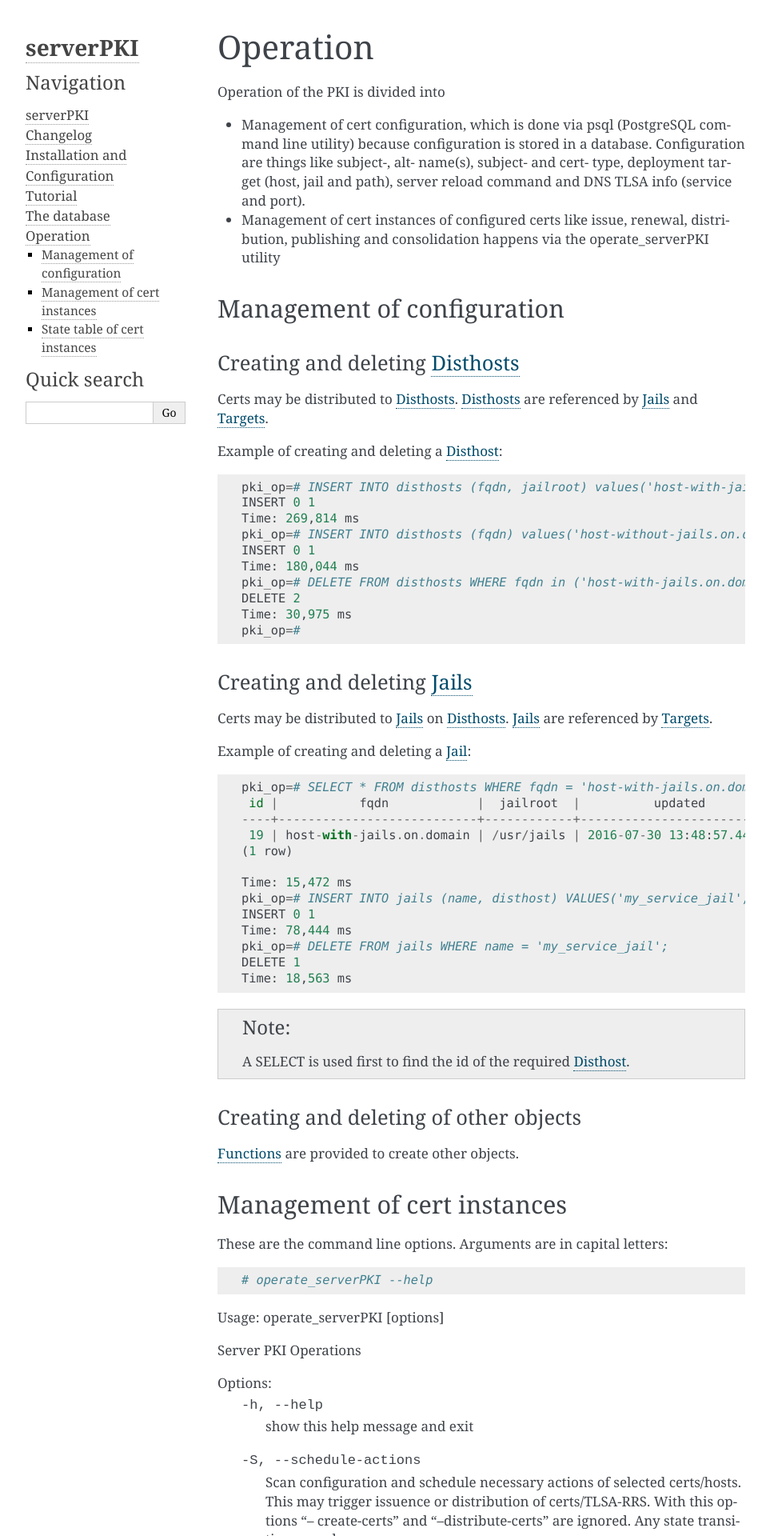
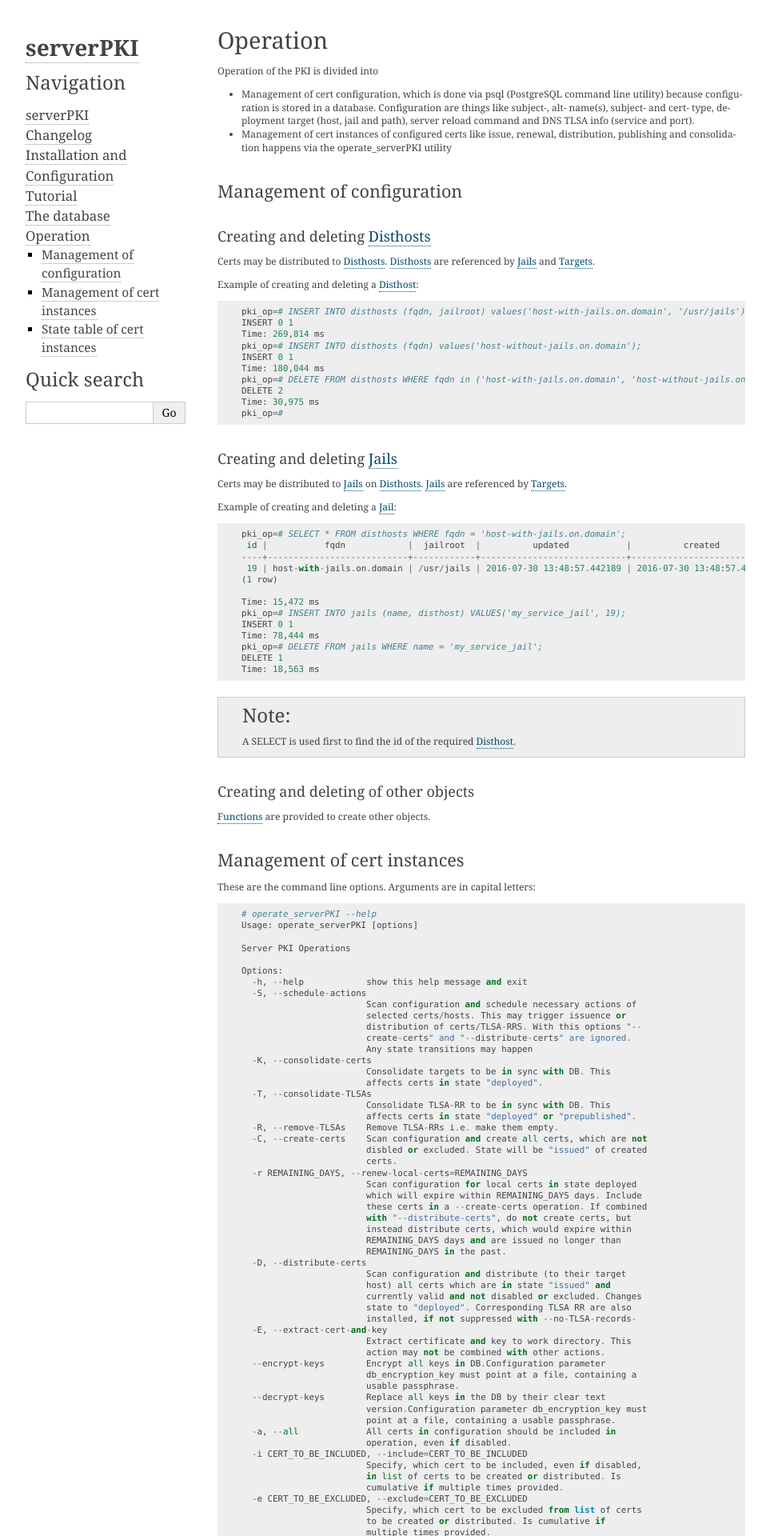
Before and after one commit to mc3/serverPKI, a Sphinx documentation site: the page built from docs/operation.rst, in a window 1280 px wide. Shown: the top 1920 px of the page at 80% size, without its empty margins (148-1111 px from the left). Built offline with Sphinx 7.4.7, drawn with Linux system fonts in a browser that asks for light colours; some of the changed text lies outside the part shown.

Commit message:
Documented --renew-local-certs + doc tweaks

```diff
--- a/docs/conf.py
+++ b/docs/conf.py
@@ -86,6 +86,10 @@
 # a list of builtin themes.
 #
 html_theme = 'alabaster'
+html_theme_options = {
+    'font_size': '12px'
+}
+
 html_sidebars = {
     '**': [
         'about.html',
--- a/docs/operation.rst
+++ b/docs/operation.rst
@@ -90,77 +90,94 @@
 These are the command line options. Arguments are in capital letters::
 
   # operate_serverPKI --help
-Usage: operate_serverPKI [options]
+  Usage: operate_serverPKI [options]
 
-Server PKI Operations
+  Server PKI Operations
 
-Options:
-  -h, --help            show this help message and exit
-  -S, --schedule-actions
-                        Scan configuration and schedule necessary actions of
-                        selected certs/hosts. This may trigger issuence or
-                        distribution of certs/TLSA-RRS. With this options "--
-                        create-certs" and "--distribute-certs" are ignored.
-                        Any state transitions may happen
-  -K, --consolidate-certs
-                        Consolidate targets to be in sync with DB. This
-                        affects certs in state "deployed".
-  -T, --consolidate-TLSAs
-                        Consolidate TLSA-RR to be in sync with DB. This
-                        affects certs in state "deployed" or "prepublished".
-  -R, --remove-TLSAs    Remove TLSA-RRs i.e. make them empty.
-  -C, --create-certs    Scan configuration and create all certs, which are not
-                        disbled or excluded. State will be "issued" of created
-                        certs.
-  -D, --distribute-certs
-                        Scan configuration and distribute (to their target
-                        host) all certs which are in state "issued" and
-                        currently valid and not disabled or excluded. Changes
-                        state to "deployed". Corresponding TLSA RR are also
-                        installed, if not suppressed with --no-TLSA-records-
-  -E, --extract-cert-and-key
-                        Extract certificate and key to work directory. This
-                        action may not be combined with other actions.
-  --encrypt-keys        Encrypt all keys in DB.Configuration parameter
-                        db_encryption_key must pointat a file, containing a
-                        usable passphrase.
-  --decrypt-keys        Replace all keys in the DB by their clear text
-                        version.Configuration parameter db_encryption_key must
-                        pointat a file, containing a usable passphrase.
-  -a, --all             All certs in configuration should be included in
-                        operation, even if disabled.
-  -i CERT_TO_BE_INCLUDED, --include=CERT_TO_BE_INCLUDED
-                        Specify, which cert to be included, even if disabled,
-                        in list of certs to be created or distributed. Is
-                        cumulative if multiple times provided.
-  -e CERT_TO_BE_EXCLUDED, --exclude=CERT_TO_BE_EXCLUDED
-                        Specify, which cert to be excluded from list of certs
-                        to be created or distributed. Is cumulative if
-                        multiple times provided.
-  -o ONLY_CERT, --only=ONLY_CERT
-                        Specify from which cert(s) the list of certs to be
-                        created or distributed. Is cumulative if multiple
-                        times provided.
-  -s SKIP_HOST, --skip-disthost=SKIP_HOST
-                        Specify, which disthosts should not receive
-                        distributions. Is cumulative if multiple times
-                        provided.
-  -l ONLY_HOST, --limit-to-disthost=ONLY_HOST
-                        Specify, which disthosts should receive distributions
-                        only (others are excluded). Is cumulative if multiple
-                        times provided.
-  -N, --no-TLSA-records
-                        Do not distribute/change TLSA resource records.
-  -n, --check-only      Do syntax check of configuration data.
-  -d, --debug           Turn on debugging.
-  -q, --quiet           Be quiet on command line. Do only logging. (for cron
-                        jobs).
-  -v, --verbose         Be more verbose.
-
+  Options:
+    -h, --help            show this help message and exit
+    -S, --schedule-actions
+                          Scan configuration and schedule necessary actions of
+                          selected certs/hosts. This may trigger issuence or
+                          distribution of certs/TLSA-RRS. With this options "--
+                          create-certs" and "--distribute-certs" are ignored.
+                          Any state transitions may happen
+    -K, --consolidate-certs
+                          Consolidate targets to be in sync with DB. This
+                          affects certs in state "deployed".
+    -T, --consolidate-TLSAs
+                          Consolidate TLSA-RR to be in sync with DB. This
+                          affects certs in state "deployed" or "prepublished".
+    -R, --remove-TLSAs    Remove TLSA-RRs i.e. make them empty.
+    -C, --create-certs    Scan configuration and create all certs, which are not
+                          disbled or excluded. State will be "issued" of created
+                          certs.
+    -r REMAINING_DAYS, --renew-local-certs=REMAINING_DAYS
+                          Scan configuration for local certs in state deployed
+                          which will expire within REMAINING_DAYS days. Include
+                          these certs in a --create-certs operation. If combined
+                          with "--distribute-certs", do not create certs, but
+                          instead distribute certs, which would expire within
+                          REMAINING_DAYS days and are issued no longer than
+                          REMAINING_DAYS in the past.
+    -D, --distribute-certs
+                          Scan configuration and distribute (to their target
+                          host) all certs which are in state "issued" and
+                          currently valid and not disabled or excluded. Changes
+                          state to "deployed". Corresponding TLSA RR are also
+                          installed, if not suppressed with --no-TLSA-records-
+    -E, --extract-cert-and-key
+                          Extract certificate and key to work directory. This
+                          action may not be combined with other actions.
+    --encrypt-keys        Encrypt all keys in DB.Configuration parameter
+                          db_encryption_key must point at a file, containing a
+                          usable passphrase.
+    --decrypt-keys        Replace all keys in the DB by their clear text
+                          version.Configuration parameter db_encryption_key must
+                          point at a file, containing a usable passphrase.
+    -a, --all             All certs in configuration should be included in
+                          operation, even if disabled.
+    -i CERT_TO_BE_INCLUDED, --include=CERT_TO_BE_INCLUDED
+                          Specify, which cert to be included, even if disabled,
+                          in list of certs to be created or distributed. Is
+                          cumulative if multiple times provided.
+    -e CERT_TO_BE_EXCLUDED, --exclude=CERT_TO_BE_EXCLUDED
+                          Specify, which cert to be excluded from list of certs
+                          to be created or distributed. Is cumulative if
+                          multiple times provided.
+    -o ONLY_CERT, --only=ONLY_CERT
+                          Specify from which cert(s) the list of certs to be
+                          created or distributed. Is cumulative if multiple
+                          times provided.
+    -s SKIP_HOST, --skip-disthost=SKIP_HOST
+                          Specify, which disthosts should not receive
+                          distributions. Is cumulative if multiple times
+                          provided.
+    -l ONLY_HOST, --limit-to-disthost=ONLY_HOST
+                          Specify, which disthosts should receive distributions
+                          only (others are excluded). Is cumulative if multiple
+                          times provided.
+    -N, --no-TLSA-records
+                          Do not distribute/change TLSA resource records.
+    -n, --check-only      Do syntax check of configuration data.
+    -d, --debug           Turn on debugging.
+    -q, --quiet           Be quiet on command line. Do only logging. (for cron
+                          jobs).
+    -v, --verbose         Be more verbose.
 
 This script is run by cron (typically once a hour) like::
 
     pki_op  /usr/local/py_venv/PKI_OP_published/bin/operate_serverPKI -S -q -a
+
+The action --renew-local-certs=REMAINING_DAYS displays a table with certs and
+attributes, which would be renewed, if combined with the "-n" option, Like so::
+
+  +---------+-----------+-------+------------+----------+------+------+--------------+-------+---------+
+  | Subject | Cert Name |  Type | authorized | Alt Name | TLSA | Port |  Dist Host   |  Jail |  Place  |
+  +---------+-----------+-------+------------+----------+------+------+--------------+-------+---------+
+  |  client |  gal1_op  | local |    None    |   None   | None | None | bh4.lrau.net | erdb4 | gal1_db |
+  +---------+-----------+-------+------------+----------+------+------+--------------+-------+---------+
+
 
 
 .. _States:
```
Also changed, not shown: docs/CHANGELOG.rst (+7 -2 lines), docs/installation.rst (+7 -4 lines), 1 other file.
